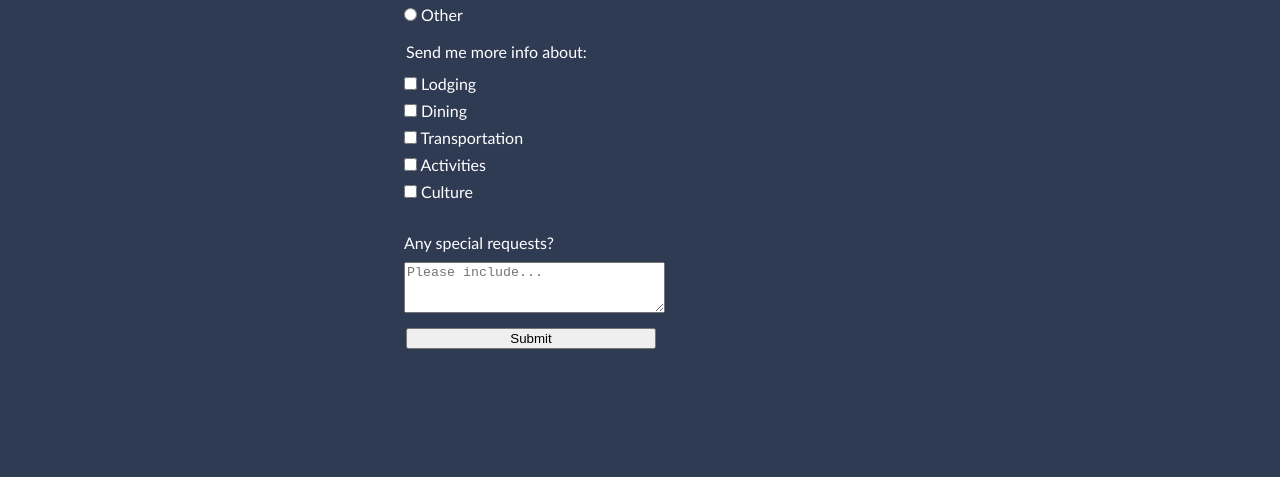
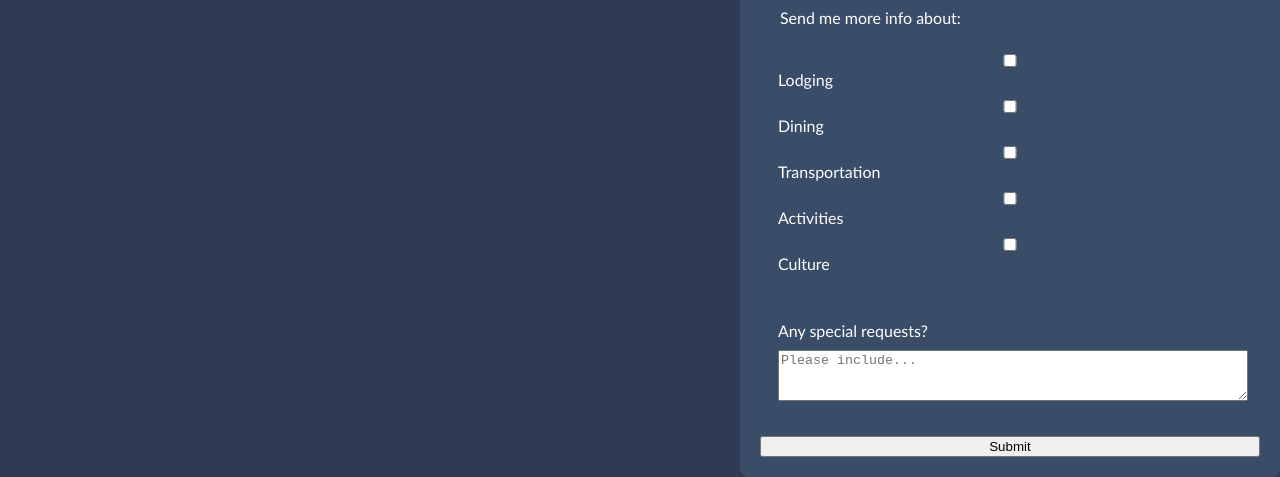
Before and after one commit to ActivationSeed/survey-travel, a plain HTML site: page index.html in a window 1280 px wide. Shown: the part 497-974 px from the top of the page. Before the commit the page ends 878 px from the top, so only its background shows below. Drawn offline with Linux system fonts and the light colour scheme.

Commit message:
Update styles.css

```diff
--- a/styles.css
+++ b/styles.css
@@ -6,6 +6,9 @@ body {
   color: white;
   font-family: Calibri;
   font-size: 16px;
+  display: flex;
+  justify-content: center;
+  align-items: center;
 }
 
 h1, p {
@@ -17,26 +20,30 @@ form {
   width: 60vw;
   max-width: 500px;
   min-width: 300px;
-  margin: 0 auto;
   padding-bottom: 2em;
+  background-color: #3A4D68;
+  padding: 20px;
+  border-radius: 8px;
 }
 
 fieldset {
   border: none;
-  padding: 1rem 1;
+  padding: 1rem;
 }
 
 label {
   display: block;
   margin: .5rem 0;
+  text-align: left;
 }
 
 input, textarea, select {
   margin: 2px 0 0 0;
+  width: 100%;
 }
 
 input[type="submit"] {
   display: block;
-  width: 50%;
-  margin-left: 1rem;
+  width: 100%;
+  margin-top: 1rem;
 }
```
